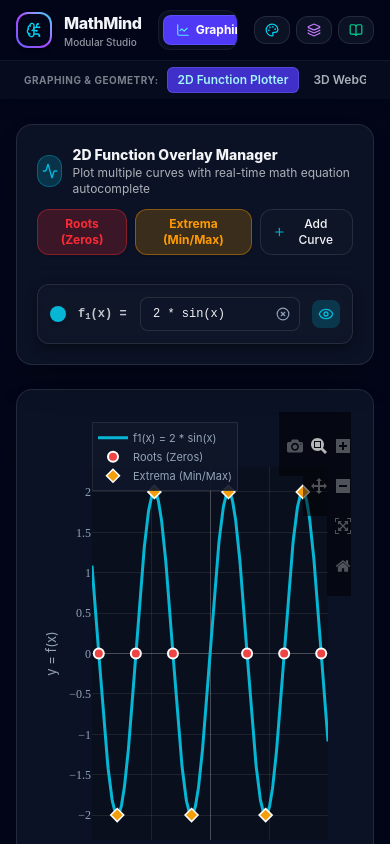
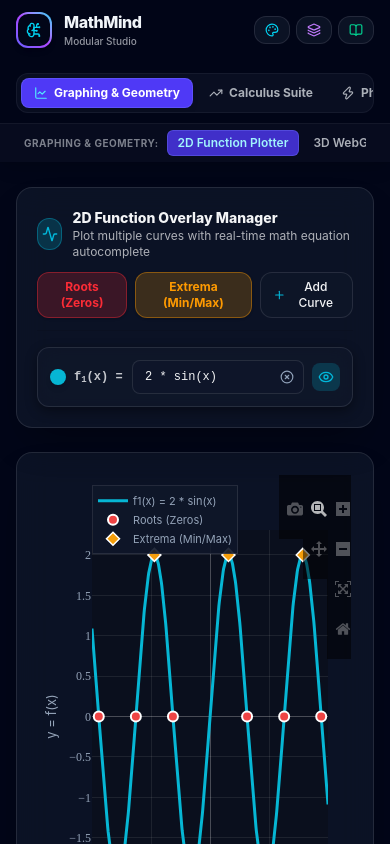
Before and after one commit to darkling10/mathmind, a React (Vite) app: page / in a window 390 px wide. Shown: the top 844 px of the page. Built offline with nearby package versions, Linux system fonts and the light colour scheme.

Commit message:
feat: improve mobile responsiveness across core UI components (navbar, inputs, cards)

```diff
--- a/src/components/GraphPlotter.jsx
+++ b/src/components/GraphPlotter.jsx
@@ -221,7 +221,8 @@ export default function GraphPlotter({ initialEquation = '2 * sin(x)' }) {
         {/* Function Inputs List with AutocompleteInput */}
         <div className="grid grid-cols-1 md:grid-cols-2 gap-3.5">
           {functions.map((func, idx) => (
-            <div key={func.id} className="glass-card p-3 rounded-xl flex items-center gap-3 shadow-sm relative z-30">
+            <div key={func.id} className="glass-card p-3 rounded-xl flex flex-wrap sm:flex-nowrap items-center gap-2 sm:gap-3 shadow-sm relative z-30">
+              <div className="flex items-center gap-2">
                 <div
                   className="w-4 h-4 rounded-full flex-shrink-0 shadow-md"
                   style={{ backgroundColor: func.color }}
@@ -229,6 +230,7 @@ export default function GraphPlotter({ initialEquation = '2 * sin(x)' }) {
                 <span className="text-xs font-mono font-bold opacity-80 min-w-[50px]">
                   f<sub>{idx + 1}</sub>(x) =
                 </span>
+              </div>
 
               <div className="flex-1">
                 <AutocompleteInput
--- a/src/components/MathInput.jsx
+++ b/src/components/MathInput.jsx
@@ -156,7 +156,7 @@ export default function MathInput({
 
   return (
     <div className="w-full relative space-y-2.5">
-      <div className="flex items-center justify-between">
+      <div className="flex flex-col sm:flex-row sm:items-center justify-between gap-2">
         <label className="text-xs font-extrabold uppercase tracking-wider text-slate-300 flex items-center gap-2.5">
           <span>{label}</span>
           {isValid ? (
@@ -196,8 +196,8 @@ export default function MathInput({
       </div>
 
       {/* Main Input Control Row */}
-      <div className="flex items-center gap-2.5">
-        <div className="relative flex-1">
+      <div className="flex flex-wrap sm:flex-nowrap items-center gap-2.5">
+        <div className="relative w-full sm:flex-1">
           <input
             ref={inputRef}
             type="text"
@@ -254,7 +254,7 @@ export default function MathInput({
 
         <button
           onClick={onSubmit}
-          className="btn-neon px-5 py-3 text-xs font-bold flex items-center gap-2 shadow-lg"
+          className="btn-neon px-5 py-3 text-xs font-bold flex items-center justify-center gap-2 shadow-lg w-full sm:w-auto"
         >
           <span>Evaluate</span>
           <Send className="w-4 h-4" />
--- a/src/components/Navbar.jsx
+++ b/src/components/Navbar.jsx
@@ -85,7 +85,7 @@ export default function Navbar({
       <header className="w-full sticky top-0 z-50 mb-6 border-b border-black/10 shadow-lg backdrop-blur-xl bg-slate-950/80 transition-colors duration-300">
 
         {/* Tier 1: Primary Header Bar */}
-        <div className="max-w-7xl mx-auto px-4 py-2.5 flex items-center justify-between gap-4">
+        <div className="max-w-7xl mx-auto px-4 py-2.5 flex flex-wrap items-center justify-between gap-4">
 
           {/* Brand / Logo */}
           <div className="flex items-center gap-3 shrink-0">
@@ -103,7 +103,7 @@ export default function Navbar({
           </div>
 
           {/* Tier 1 Domain Selector Tabs */}
-          <nav className="flex items-center bg-slate-900/60 p-1 rounded-xl border border-white/5 overflow-x-auto gap-1">
+          <nav className="flex items-center bg-slate-900/60 p-1 rounded-xl border border-white/5 overflow-x-auto gap-1 w-full lg:w-auto order-last lg:order-none mt-2 lg:mt-0 hide-scrollbar">
             {allDomains.map((domain) => {
               const Icon = domain.icon;
               const isActive = primaryDomain === domain.id;
```
Lines whose indentation alone changed are shown as unchanged.
